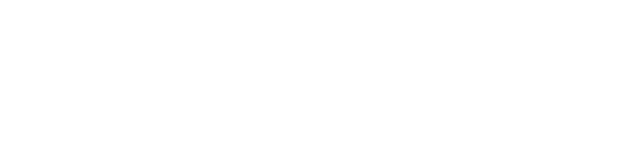
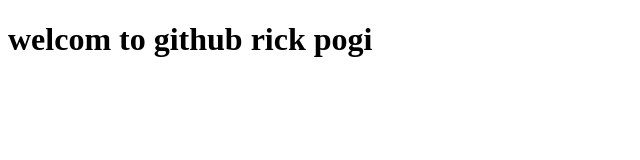
Before and after one commit to rickcwlng/firstTryGit, a plain HTML site: page index.html in a window 1280 px wide. Shown: the whole page, without its empty margins (0-640 px from the left). Drawn offline with Linux system fonts and the light colour scheme.

Commit message:
i modified index.html

```diff
--- a/index.html
+++ b/index.html
@@ -4,6 +4,6 @@
 	<title></title>
 </head>
 <body>
-
+	<h1>welcom to github rick pogi</h1>
 </body>
 </html>
```
